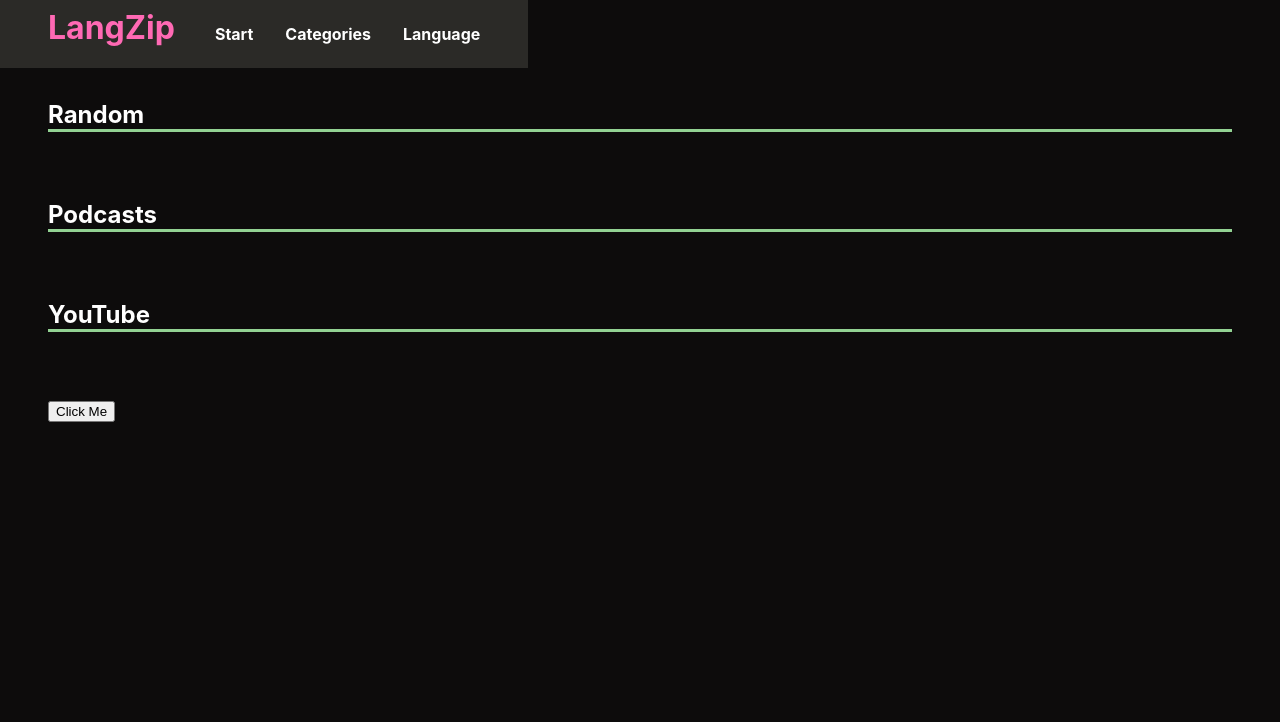
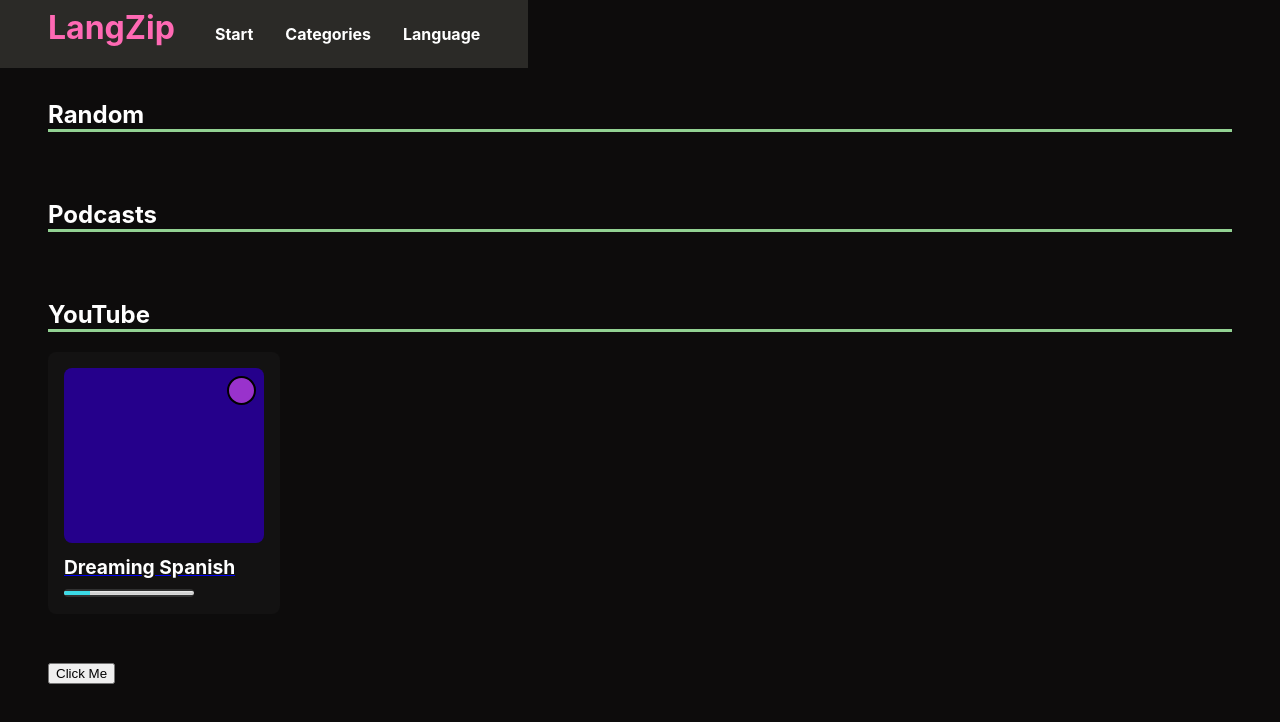
Before and after one commit to NChesser/lang-zip, a React (Create React App) app: page / in a window 1280 px wide. Shown: the top 722 px of the page. Built offline with nearby package versions, Linux system fonts and the light colour scheme.

Commit message:
Routing and example card setup

```diff
--- a/package.json
+++ b/package.json
@@ -14,6 +14,7 @@
     "react": "^18.2.0",
     "react-dom": "^18.2.0",
     "react-query": "^3.39.2",
+    "react-router-dom": "^6.4.2",
     "react-scripts": "^5.0.1",
     "typescript": "^4.8.4",
     "web-vitals": "^2.1.4"
--- a/src/App.tsx
+++ b/src/App.tsx
@@ -1,6 +1,9 @@
 /*
 	About: Main Component
 */
+
+// Routing
+import { Routes, Route, Link } from "react-router-dom";
 
 // Components
 import Home from "./pages/home/Home";
@@ -8,6 +11,23 @@ import Toolbar from "./components/layout/Toolbar";
 
 // Styles
 import "./assets/styles/layout.css";
+
+// Components
+const YouTubeItem = () => {
+	// Props
+	// const { title, description, difficulty } = props;
+	const title = "Dreaming Spanish";
+	const description = "Hello World";
+	const difficulty = "super-beginner";
+
+	return (
+		<div className="container">
+			<h2>{title}</h2>
+			<h4>{difficulty}</h4>
+			<p>{description}</p>
+		</div>
+	)
+};
 
 
 function App() {
@@ -25,14 +45,10 @@ function App() {
 					<nav>
 						<ul className="primary-navigation flex">
 							<li>
-								<a href="google.com">
-									Start
-								</a>
+								<Link to='/'>Start</Link>
 							</li>
 							<li>
-								<a href="google.com">
-									Categories
-								</a>
+								<Link to='/categories'>Categories</Link>
 							</li>
 							<li>
 								<a href="google.com">
@@ -44,7 +60,11 @@ function App() {
 				</header>
 			</Toolbar>
 
-			<Home />
+			<Routes>
+				<Route path='/' element={<Home />} />
+				<Route path='/categories' element={<p>Categories Page</p>} />
+				<Route path='/youtube/:selectedItem' element={<YouTubeItem />} />
+			</Routes>
 		</div>
 	);
 }
--- a/src/assets/styles/layout.css
+++ b/src/assets/styles/layout.css
@@ -248,10 +248,13 @@ meter[value="5"]::-moz-meter-bar {
     border-radius: var(--default-radius);
     background-color: rgb(var(--card-color), 0.1);
     padding: 1rem;
+    text-decoration: none;
+    color: white;
 }
 
 .card:hover {
     background-color: rgb(var(--card-color), 0.5);
+    cursor: pointer;
 }
 
 .card:hover .card-overlay {
--- a/src/components/layout/Card.tsx
+++ b/src/components/layout/Card.tsx
@@ -1,6 +1,9 @@
 /*
     About: Basic Card for displaying Items
 */
+
+// Routing
+import { Link } from "react-router-dom";
 
 // Helper Modules
 import { sample, random } from 'lodash';
@@ -8,23 +11,17 @@ import { sample, random } from 'lodash';
 // Constants
 const colorClasses = ['youtube', 'netflix', 'spotify', 'podcast', 'book'];
 
-// Typing
-type CardProps = {
-    title: String,
-    description?: String,
-    tags?: Array<String>
-};
-
 
 const Card = ({ ...props }: CardProps) => {
     // Props
-    const { title, tags } = props;
+    const { title, type } = props;
 
     // Functions
     const difficultyLevel = random(1, 5);
 
 
     return (
+        <Link to={`/${type}/${title}`}>
             <div className='card'>
                 <div className='card-image grid'>
                     <div className={"card-icon circle " + sample(colorClasses)} />
@@ -40,8 +37,10 @@ const Card = ({ ...props }: CardProps) => {
                             {tag}
                         </p>
                     )} */}
+
                 </div>
             </div>
+        </Link>
     )
 };
 
--- /dev/null
+++ b/src/data/categories/YouTube.json
@@ -0,0 +1,24 @@
+[
+    {
+        "id": 1,
+        "type": "youtube",
+        "title": "Dreaming Spanish",
+        "difficulty": "super-beginner",
+        "description": "Chanel for input comprehensible learning",
+        "url": "https://www.youtube.com/c/DreamingSpanish",
+        "website": "https://www.dreamingspanish.com/",
+        "thumnail": null,
+        "language": [
+            "spanish"
+        ],
+        "subjects": [
+            "youtube",
+            "comprehensible input",
+            "general"
+        ],
+        "partof": [
+            "youtube",
+            "website"
+        ]
+    }
+]
--- a/src/index.tsx
+++ b/src/index.tsx
@@ -3,13 +3,16 @@ import ReactDOM from 'react-dom/client';
 import './assets/styles/index.css';
 import App from './App';
 import reportWebVitals from './reportWebVitals';
+import { BrowserRouter } from 'react-router-dom';
 
 const root = ReactDOM.createRoot(
   document.getElementById('root') as HTMLElement
 );
 root.render(
   <React.StrictMode>
-    <App />
+    <BrowserRouter>
+      <App />
+    </BrowserRouter>
   </React.StrictMode>
 );
 
--- a/src/pages/home/Home.tsx
+++ b/src/pages/home/Home.tsx
@@ -6,12 +6,18 @@ import * as React from 'react';
 
 // Components
 import Category from './Category';
+import Card from '../../components/layout/Card';
 
 // Helper Modules
 import { sample } from 'lodash';
 
+// Example Data
+import YouTube from '../../data/categories/YouTube.json';
+
+
 // Constants
 const cardNames = ['Dreaming Spanish', 'Nick\'s Amazing Adventure', 'Monkey\'s in Space', 'Harry Potter', 'Some Really Long Title With An Interesting Plot']
+
 
 // Functions
 
@@ -33,7 +39,7 @@ const Home = () => {
         <div className='container'>
             <Category category="Random" items={cards} />
             <Category category="Podcasts" items={cards} />
-            <Category category="YouTube" items={cards} />
+            <Category category="YouTube" items={YouTube} />
 
             <button onClick={handleClick}>
                 Click Me
```
Also changed, not shown: src/global/types.d.ts (+13 -0 lines), 1 other file (tests, documents, lock files or other folders). Lines whose indentation alone changed are shown as unchanged.
